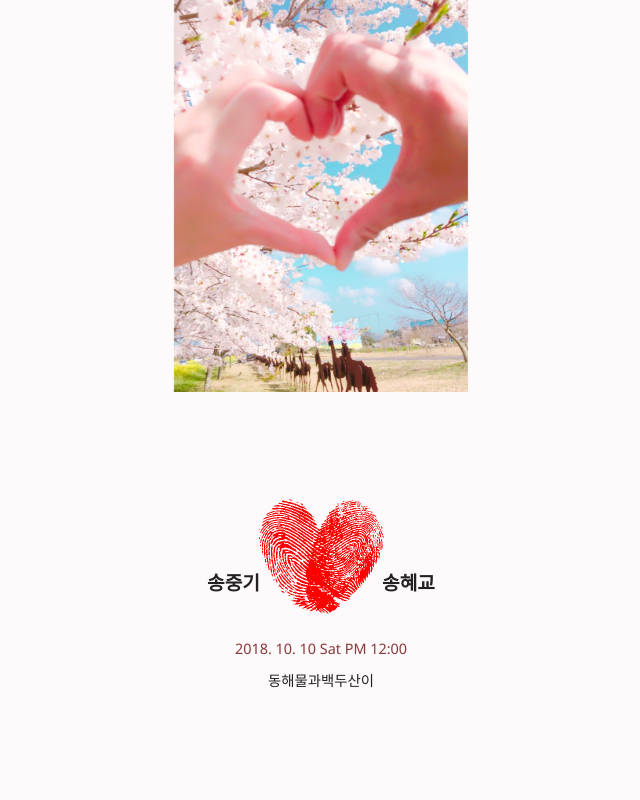
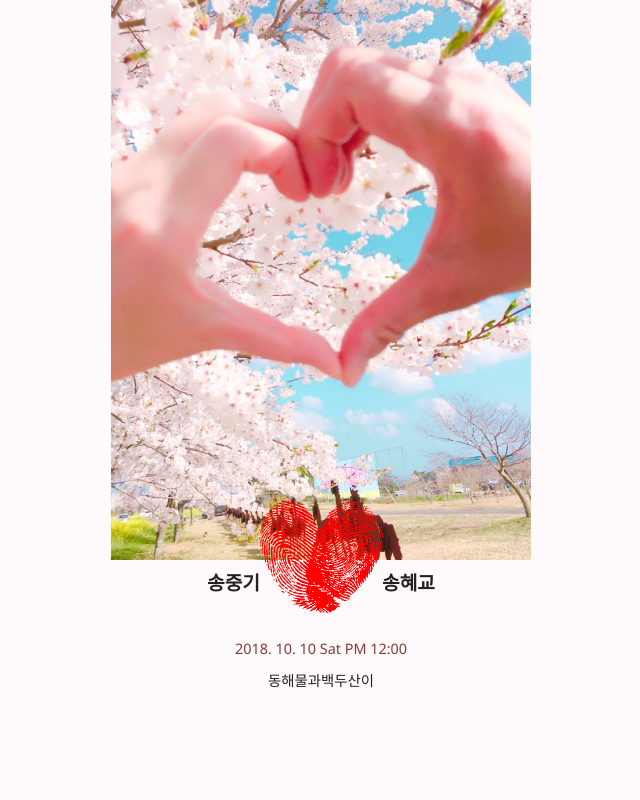
Before and after one commit to minw1540/wedding-invitation, a Vue app in the folder wedding/: page / in a window 1280 px wide. Shown: the top 800 px of the page, without its empty margins (319-959 px from the left). Built offline with nearby package versions, Linux system fonts and the light colour scheme; a small style sheet from the web is missing.

Commit message:
[mod] 메인 이미지 태그 변경 및 vue.config 생성

```diff
--- a/wedding/src/components/app/App.vue
+++ b/wedding/src/components/app/App.vue
@@ -3,7 +3,7 @@
 
         <div class="app-main-img-area">
             <div class="app-main-img-box">
-                <div class="app-main-img"></div>
+                <img class="app-main-img" src="../../assets/images/intro-main.jpeg" />
             </div>
         </div>
 
--- a/wedding/src/components/app/css/app.css
+++ b/wedding/src/components/app/css/app.css
@@ -21,12 +21,6 @@
 }
 
 .app-main-img {
-    width: 100%;
     height: 100%;
     display: inline-block;
-    background-image: url('../../../assets/images/intro-main.jpeg');
-    background-repeat: no-repeat;
-    background-position: 50% 0;
-    background-attachment: fixed;
-    background-size : auto 70%;
 }
--- a/wedding/src/components/intro/css/intro.css
+++ b/wedding/src/components/intro/css/intro.css
@@ -1,16 +1,6 @@
 .intro-container {
     width: 100%;
     height: 100%;
-}
-
-.intro-main-img {
-    width: 100%;
-    height: 70vh;
-    background-image: url('../../../assets/images/intro-main.jpeg');
-    background-repeat: no-repeat;
-    background-position: 50% 0;
-    background-attachment: fixed;
-    background-size : auto 70%;
 }
 
 .intro-into-area {
--- a/wedding/src/components/intro/intro.vue
+++ b/wedding/src/components/intro/intro.vue
@@ -1,7 +1,5 @@
 <template>
     <div class="section-container">
-
-        <!-- <div class="intro-main-img"></div> -->
 
         <div class="intro-into-area">
             <div class="intro-name-box">
--- /dev/null
+++ b/wedding/vue.config.js
@@ -0,0 +1,4 @@
+// vue.config.js
+module.exports = {
+    baseUrl : './',
+}
```
Also changed, not shown: wedding/babel.config.js (line endings or trailing spaces).
